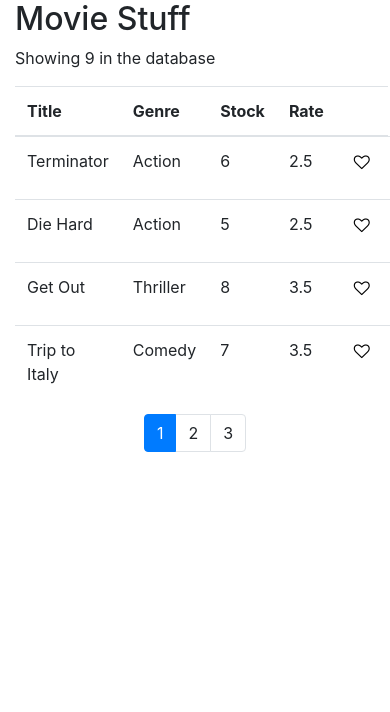
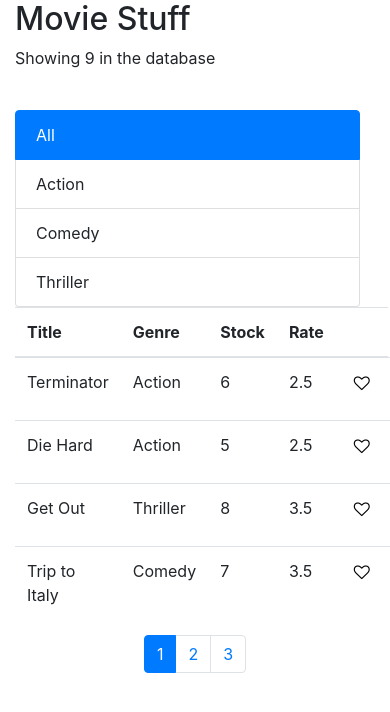
Before and after one commit to bksinn/React, a React (Create React App) app in the folder vidly/: page / in a window 390 px wide. Shown: the top 712 px of the page. Built offline with nearby package versions, Linux system fonts and the light colour scheme.

Commit message:
Adding filtering by genre, tracking node_modules

```diff
--- /dev/null
+++ b/vidly/src/components/filtering.css
@@ -0,0 +1,23 @@
+.list-group {
+  float: left;
+  margin-right: 15px;
+  margin-top: 40px;
+}
+
+li.list-group-item {
+  cursor: pointer;
+}
+
+li.list-group-item:hover {
+  z-index: 2;
+  color: #0056b3;
+  text-decoration: none;
+  background-color: #e9ecef;
+  border-color: #dee2e6;
+}
+
+@media (max-width: 767px) {
+  .list-group {
+    float: none;
+  }
+}
--- a/vidly/src/components/filtering.jsx
+++ b/vidly/src/components/filtering.jsx
@@ -1,10 +1,29 @@
 import React from 'react';
+import './filtering.css';
 
-const Filter = () => {
+const Filter = (props) => {
+    const { movieGenres, onGenreChange, currentGenre } = props;
+
     return (
-        <ul class="list-group">
-                <li class="list-group-item active" aria-current="true">Cras justo odio</li>
-        </ul>
+        <div className="genre-list">
+            {console.warn(currentGenre)}
+            <ul className="list-group">
+            <li onClick={() => {onGenreChange(null)}} className={currentGenre ? "list-group-item" : "list-group-item active"} aria-current="true">All</li>
+                {movieGenres.map(genre => {
+                    return (
+                        <li
+                            onClick={() => {onGenreChange(genre)}} key={genre._id}
+                            className={currentGenre === genre.name ? "list-group-item active" : "list-group-item"}
+                            aria-current="true"
+                        >
+                            {genre.name}
+                        </li>
+                    );
+                })}
+            </ul>
+
+        </div>
+
      );
 }
 
--- a/vidly/src/components/movies.css
+++ b/vidly/src/components/movies.css
@@ -19,4 +19,5 @@ td {
 
 button:focus {
   outline: none !important;
+  box-shadow: none !important;
 }
--- a/vidly/src/components/movies.jsx
+++ b/vidly/src/components/movies.jsx
@@ -7,13 +7,16 @@ import './movies.css';
 import Pagination from './pagination';
 import {paginate} from '../utils/paginate';
 import Filter from './filtering';
+import {genres} from '../services/fakeGenreService';
 
 class Movie extends Component {
     state = {
         movies: getMovies(),
         moviesCount: countMovies(),
         currentPage: 1,
-        pageSize: 4
+        pageSize: 4,
+        movieGenres: genres,
+        currentGenre: null
     }
 
     handleDelete = (movieId) => {
@@ -38,17 +41,41 @@ class Movie extends Component {
         })
     }
 
+    handleGenreChange = (genre) => {
+        let filteredMovies;
+        let clickedGenre;
+
+        if (genre) {
+            filteredMovies = getMovies().filter(movie => movie.genre._id === genre._id);
+            clickedGenre = genre.name;
+        }
+        else {
+            filteredMovies = getMovies();
+            clickedGenre = null;
+        }
+
+        this.setState({
+            movies: filteredMovies,
+            currentGenre: clickedGenre
+        })
+    }
+
     render() {
         const { length: count } = this.state.movies;
-        const { pageSize, currentPage, movies } = this.state;
+        const { pageSize, currentPage, movies, movieGenres, currentGenre } = this.state;
 
         if (this.state.moviesCount === 0 ) return <p>No movies here!</p>
 
         const paginatedMovies = paginate(movies, currentPage, pageSize);
         return (
             <div className="main">
+                <p>Showing {this.state.moviesCount} in the database</p>
+                <Filter
+                    movieGenres={movieGenres}
+                    currentGenre={currentGenre}
+                    onGenreChange={this.handleGenreChange}
+                />
                 <div className="table">
-                    <p>Showing {this.state.moviesCount} in the database</p>
                         <table className="">
                             <thead>
                             <tr>
--- a/vidly/src/components/pagination.jsx
+++ b/vidly/src/components/pagination.jsx
@@ -7,7 +7,7 @@ const Pagination = (props) => {
     const { itemCount, pageSize, currentPage, onPageChange } = props;
 
     const pagesCount = Math.ceil(itemCount / pageSize);
-    if (pagesCount == 1) return null;
+    if (pagesCount === 1) return null;
     const pages = _.range(1, pagesCount + 1);
 
     return (
@@ -15,9 +15,9 @@ const Pagination = (props) => {
             <ul className="pagination">
                 {pages.map(page => (
                 <li key={page} className={ page === currentPage ? "page-item active" : "page-item"}>
-                    <a onClick={() => {onPageChange(page)}} className="page-link">
+                    <button onClick={() => {onPageChange(page)}} className="page-link">
                         {page}
-                    </a>
+                    </button>
                 </li>
                 ))}
             </ul>
```
Also changed, not shown: 2 other files (tests, documents, lock files or other folders). Lines whose indentation alone changed are shown as unchanged.
